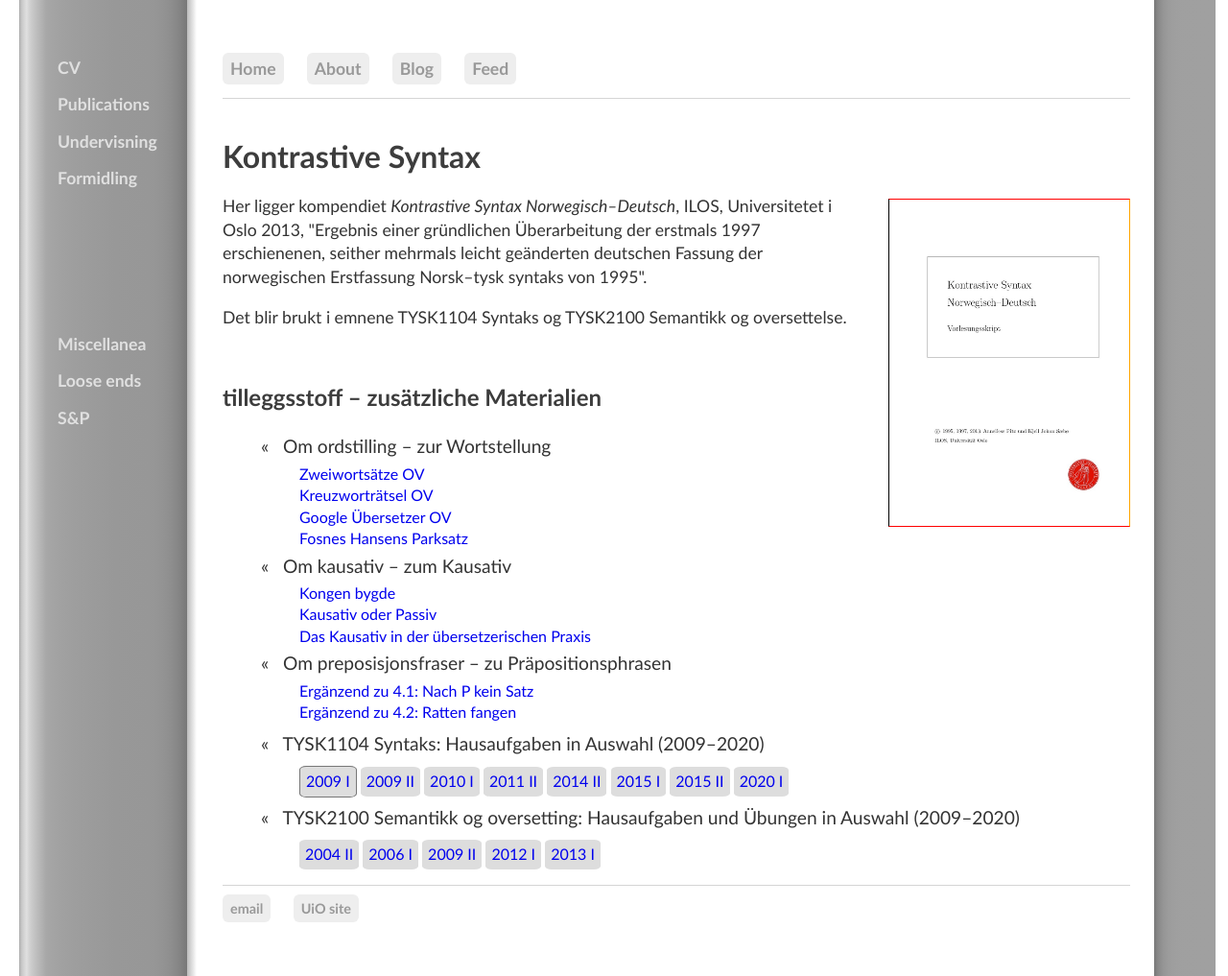
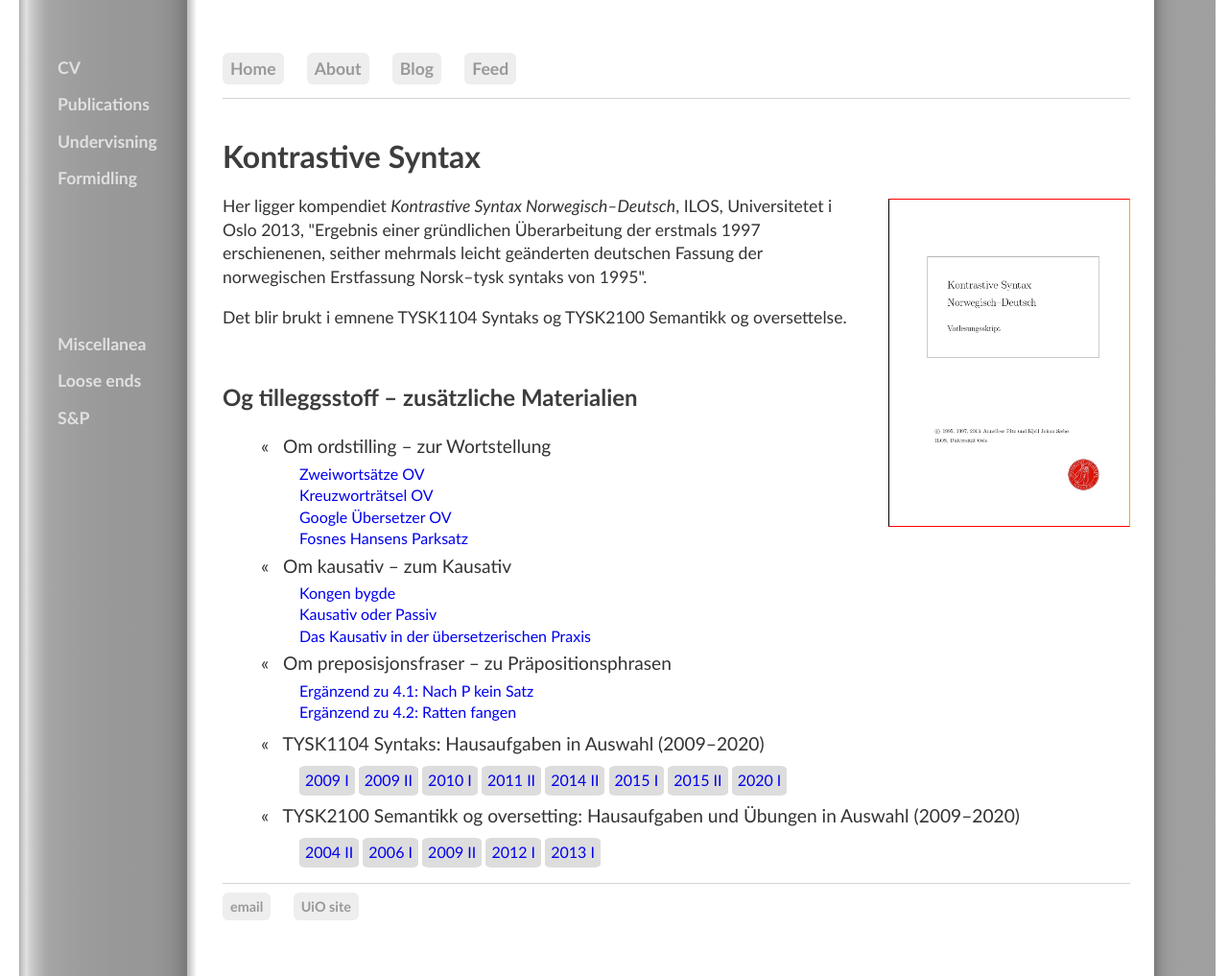
Before and after one commit to kjelljs/kjelljs.github.io, a Jekyll site: the page built from courses/kontrast/index.html, in a window 1280 px wide and 1017 px high. Shown: the whole window at 96% size. Built offline with Jekyll 4.4.1, drawn with Linux system fonts in a browser that asks for light colours.

Commit message:
Update index.html

```diff
--- a/courses/kontrast/index.html
+++ b/courses/kontrast/index.html
@@ -8,7 +8,7 @@ title: "Kontrastive Syntax"
 <div class="ingress">
   <p>
 Her ligger kompendiet <i>Kontrastive Syntax Norwegisch–Deutsch</i>, ILOS, Universitetet i Oslo 2013, "Ergebnis einer gründlichen Überarbeitung der erstmals 1997 erschienenen, seither mehrmals leicht geänderten deutschen Fassung der norwegischen Erstfassung Norsk–tysk syntaks von 1995".</p> <p>Det blir brukt i emnene TYSK1104 Syntaks og TYSK2100 Semantikk og oversettelse.</p></div>
-<br><h2>tilleggsstoff – zusätzliche Materialien</h2>
+<br><h2>Og tilleggsstoff – zusätzliche Materialien</h2>
 <ul><li id="blogposts">&laquo; &nbsp; Om ordstilling – zur Wortstellung</li><ul>
   <li><a href="/courses/kontrast/zweiwort.html">Zweiwortsätze OV</a></li>
   <li><a href="/courses/kontrast/kreuzwort.html">Kreuzworträtsel OV</a></li>
@@ -25,7 +25,7 @@ Her ligger kompendiet <i>Kontrastive Syntax Norwegisch–Deutsch</i>, ILOS, Univ
   <li><a href="/courses/kontrast/ratten.html">Ergänzend zu 4.2: Ratten fangen</a></li>
 </ul></li>
 <li id="blogposts" style="padding-top: 4px; padding-bottom: 6px">&laquo; &nbsp; TYSK1104 Syntaks: Hausaufgaben in Auswahl (2009–2020)</li><ul>
-  <li style="display:inline-block; padding-right: 6px; background: #ddd; padding: 4px 6px 4px 6px; border: #777 1pt solid; border-radius: 12%;"><a href="/courses/kontrast/2009I.html">2009 I</a></li>
+  <li style="display:inline-block; padding-right: 6px; background: #ddd; padding: 4px 6px 4px 6px; border-radius: 12%;"><a href="/courses/kontrast/2009I.html">2009 I</a></li>
   <li style="display:inline-block; padding-right: 6px; background: #ddd; padding: 4px 6px 4px 6px; border-radius: 12%;"><a href="/courses/kontrast/2009IV.html">2009 II</a></li>
   <li style="display:inline-block; padding-right: 6px; background: #ddd; padding: 4px 6px 4px 6px; border-radius: 12%;"><a href="/courses/kontrast/2010I.html">2010 I</a></li>
   <li style="display:inline-block; padding-right: 6px; background: #ddd; padding: 4px 6px 4px 6px; border-radius: 12%;"><a href="/courses/kontrast/2011II.html">2011 II</a></li>
```
